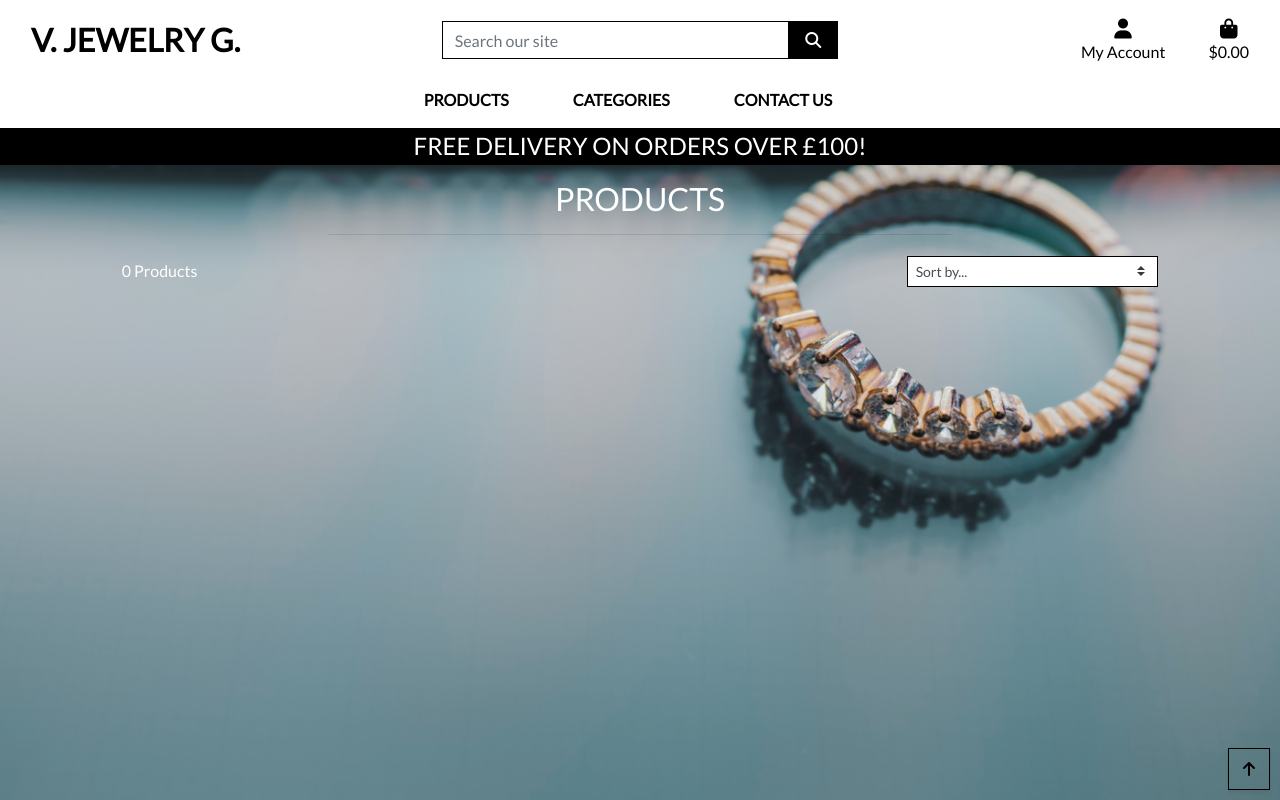
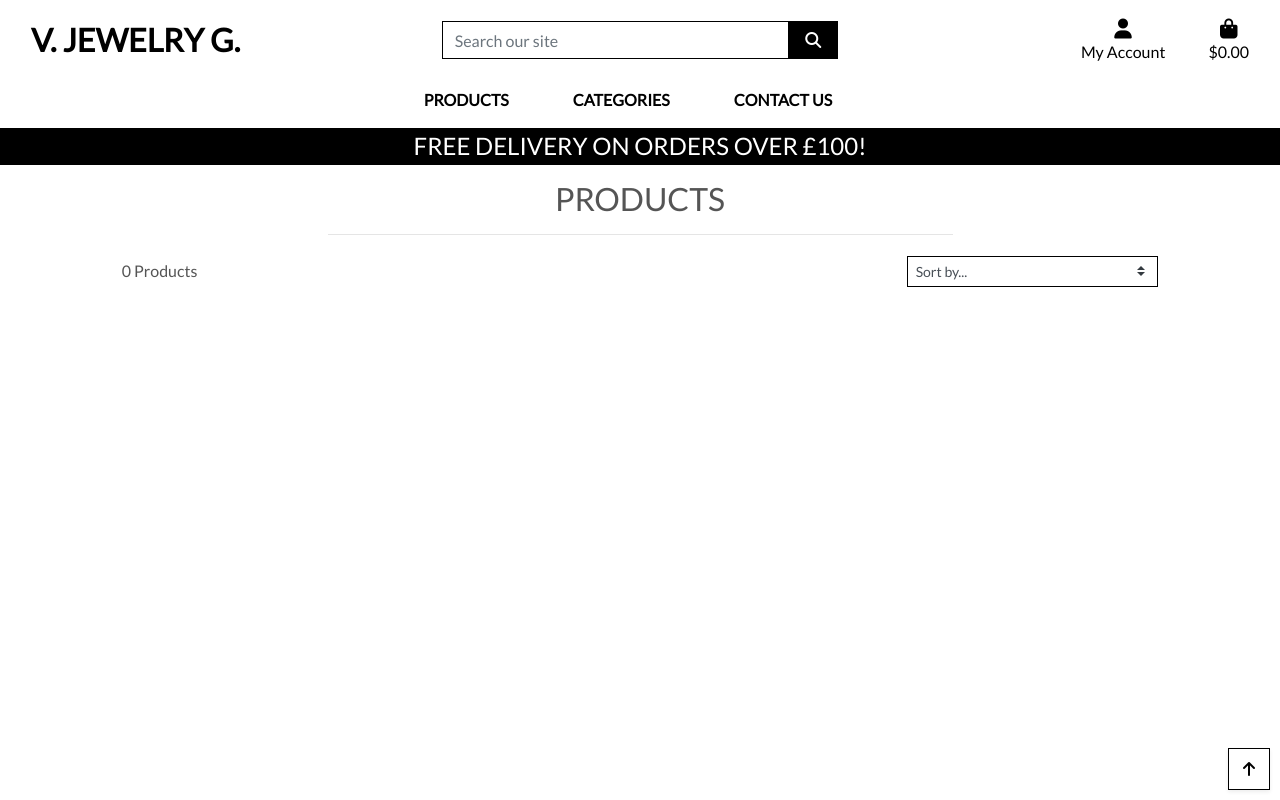
Before and after one commit to Vaidots/Project-5, a Django app: page /products/ in a window 1280 px wide. Run offline with Django 3.2, Linux system fonts and the light colour scheme; data that the repository does not hold is empty; some libraries are stand-ins or nearby versions.

Commit message:
Add overlay css

```diff
--- a/bag/templates/bag/bag.html
+++ b/bag/templates/bag/bag.html
@@ -10,8 +10,8 @@
 {% endblock %}
 
 {% block content %}
-    <div class="overlay"></div>
-    <div class="container mb-2">
+    <div class="overlay bg-ligh"></div>
+    <div class="container mb-2  ">
         <div class="row">
             <div class="col">
                 <hr>
@@ -20,7 +20,7 @@
             </div>
         </div>
 
-        <div class="row">
+        <div class="row ">
             <div class="col">
                 {% if bag_items %}
                     <div class="table-responsive rounded"></div>
--- a/products/templates/products/products.html
+++ b/products/templates/products/products.html
@@ -14,7 +14,7 @@
     <div class="container-fluid">
         <div class="row">
             <div class="col text-center mt-3">
-                <h2 class="logo-font text-white">Products</h2>
+                <h2 class="logo-font ">Products</h2>
                 <hr class="w-50 mb-1">
             </div>
         </div>
@@ -37,7 +37,7 @@
                         </div>
                     </div>
                     <div class="col-12 col-md-6 order-md-first ">
-                        <p class=" mt-3 text-center text-md-left text-white">
+                        <p class=" mt-3 text-center text-md-left">
                             {% if search_term or current_categories or current_sorting != 'None_None' %}
                                 <span class="small"><a href="{% url 'products' %}">Products Home</a> | </span>
                             {% endif %}
--- a/static/css/base.css
+++ b/static/css/base.css
@@ -40,6 +40,16 @@ body {
 
 .bg-black {
     background: #000 !important;
+}
+
+.overlay {
+	height: 100%;
+	width: 100%;
+	top: 0;
+	left: 0;
+	position: fixed;
+	background: white;
+	z-index: -1;
 }
 
 .shop-now-button:hover,
```
